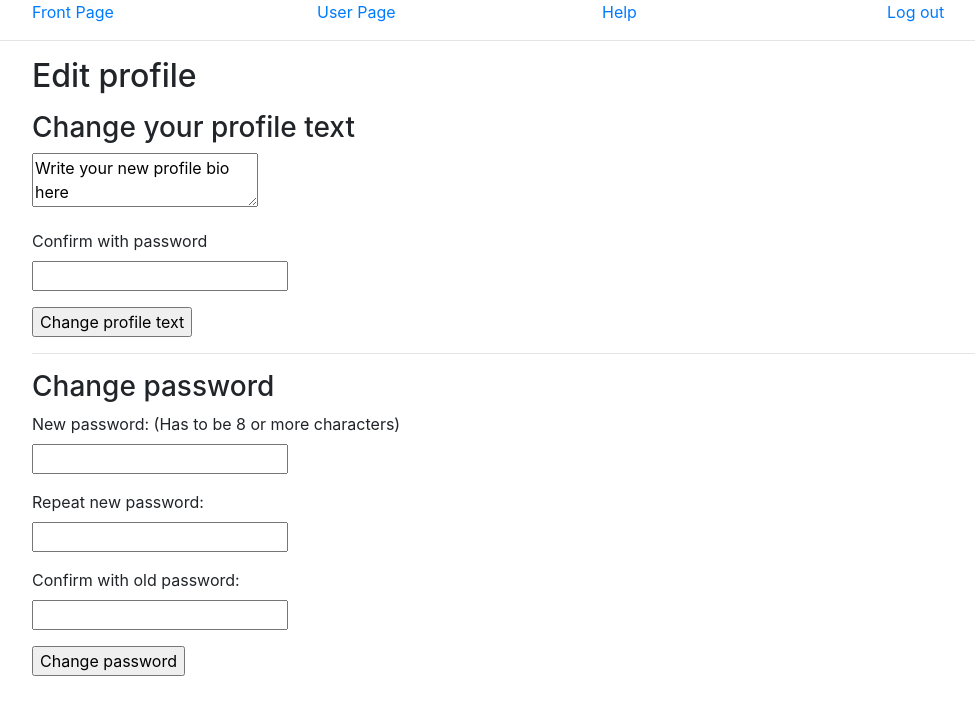
After one commit to valpyots/tsoha-project, a Flask app: page /edit in a window 1280 px wide. The commit adds this page. Shown: the top 715 px of the page, without its empty margins (53-1028 px from the left). Run offline with Flask 3, Linux system fonts and the light colour scheme; a user stored in the database is signed in; some libraries are stand-ins or nearby versions.

Commit message:
Allow users to change password and profile bio

```diff
--- a/routes.py
+++ b/routes.py
@@ -120,10 +120,11 @@ def userpage(user_id):
         adminstatus = users.get_admin_status(session["user_id"])
         useradminstatus = users.get_admin_status(user_id)
         canpost = users.get_can_post(user_id)
+        biotext = users.get_bio_text(user_id)
         if session["user_id"] == user_id:
-            return render_template("userpage.html", message="This is your own profile. Only you can see posts you've deleted previously." + vistext, user_id = user_id, profilename = users.get_username(user_id), profileposts = adminlist, postamount = len(adminlist), visibility = True, adminstatus = adminstatus, useradminstatus = useradminstatus, canpost = canpost)
+            return render_template("userpage.html", message="This is your own profile. Only you can see posts you've deleted previously." + vistext, user_id = user_id, profilename = users.get_username(user_id), profileposts = adminlist, postamount = len(adminlist), visibility = True, adminstatus = adminstatus, useradminstatus = useradminstatus, canpost = canpost, biotext = biotext)
         else:
-            return render_template("userpage.html", message="This is another user's profile.", user_id = user_id, profilename = profilename, profileposts = list, postamount = len(list), visibility = visibility, adminstatus = adminstatus, useradminstatus = useradminstatus, canpost = canpost)
+            return render_template("userpage.html", message="This is another user's profile.", user_id = user_id, profilename = profilename, profileposts = list, postamount = len(list), visibility = visibility, adminstatus = adminstatus, useradminstatus = useradminstatus, canpost = canpost, biotext = biotext)
     else:
         return render_template("loginprompt.html", function="view userpages", title = str(users.get_username(user_id)) + "'s userpage")
 
@@ -151,3 +152,40 @@ def category(categoryid):
         return render_template("categorypage.html", categoryposts = catlist, categoryname = categoryname, postamount = len(catlist))
     else:
         return render_template("/loginprompt.html", function="view categories", title = categoryname)
+
+@app.route("/edit", methods=["GET", "POST"])
+def edit():
+    if session.get("user_id", 0):
+        user_id = session["user_id"]
+        if request.method == "GET":
+            return render_template("editpage.html")
+        elif request.method == "POST":
+            if session["csrf_token"] != request.form["csrf_token"]:
+                return render_template("error.html", message = "Forbidden")
+            newbio = request.form["newbio"]
+            password = request.form["password"]
+            if users.updatebio(user_id, newbio, password):
+                return render_template("editpage.html", message="Profile text updated succesfully")
+            else:
+                return render_template("error.html", message="Profile update failed. Check password.")
+    else:
+        return render_template("loginprompt.html", function="edit your profile", title = "Log in to edit profile")
+
+@app.route("/changepassword", methods=["POST"])
+def changepassword():
+    if session.get("user_id", 0):
+        user_id = session["user_id"]
+        if session["csrf_token"] != request.form["csrf_token"]:
+            return render_template("error.html", message = "Forbidden")
+        newpassword = request.form["newpassword"]
+        newpassword2 = request.form["newpassword2"]
+        oldpassword = request.form["oldpassword"]
+        if newpassword != newpassword2:
+            return render_template("editpage.html", message="New passwords do not match")
+        else:
+            if users.changepassword(user_id, oldpassword, newpassword):
+                return render_template("editpage.html", message="Password changed")
+            else:
+                return render_template("editpage.html", message="Password change failed. Your password was not changed.")
+    else:
+        return render_template("loginprompt.html", function="change your password", title="Log in to change password")
--- /dev/null
+++ b/templates/editpage.html
@@ -0,0 +1,42 @@
+{% extends "layout.html" %}
+{% block title %}Edit profile{% endblock %}
+{% block content %}
+<div class="container">
+<h2>Edit profile</h2>
+<p>{{ message }}</p>
+<h3>Change your profile text</h3>
+<form action="/edit" method="POST">
+    <div class="form-group">
+    <textarea class="formcontrol" name="newbio">Write your new profile bio here</textarea><br>
+    </div>
+    <div class="form-group">
+    <label for="password">Confirm with password</label><br>
+    <input class="formcontrol" type="password" name="password"><br>
+    </div>
+    <div class="form-group">
+    <input type="hidden" name="csrf_token" value="{{ session.csrf_token }}">
+    <input class="formcontrol" type="submit" value="Change profile text"><br>
+    </div>
+</form>
+<hr>
+<h3>Change password</h3>
+<form action="/changepassword" method="POST">
+    <div class="form-group">
+    <label for="newpassword">New password: (Has to be 8 or more characters)</label><br>
+    <input type="password" name="newpassword" minlength="8"><br>
+    </div>
+    <div class="form-group">
+    <label for="newpassword2">Repeat new password:</label><br>
+    <input type="password" name="newpassword2" minlength="8"><br>
+    </div>
+    <div class="form-group">
+    <label for="oldpassword">Confirm with old password:</label><br>
+    <input type="password" name="oldpassword">
+    </div>
+    <input type="hidden" name="csrf_token" value="{{ session.csrf_token }}">
+    <div class="form-group">
+    <input type="submit" value="Change password">
+    </div>
+</form>
+</div>
+{% endblock %}
--- a/templates/userpage.html
+++ b/templates/userpage.html
@@ -4,6 +4,7 @@
 <div class="container">
     <div class="row">
         <div class="col-sm">
+            <h1>{{ profilename[0] }}'s profile</h1>
             <p>{{ message }}</p>
             {% if useradminstatus %}
             <p>This user is an admin.</p>
@@ -24,6 +25,11 @@
             {% if visibility == True or adminstatus == True %}
             <p>{{ profilename[0] }} has posted {{ postamount }} times.</p>
             <hr>
+            <p>About: {{ biotext }}</p>
+            {% if session.user_id == user_id %}
+            <a href="/edit">Edit your profile</a>
+            {% endif %}
+            <hr>
             {% for post in profileposts %}
             <h2>{{ post[0] }}</h2>
             <p> In category <a href="/category/{{ post[4] }}">{{ post[3] }}</a></p>
```
Also changed, not shown: users.py (+47 -13 lines).
